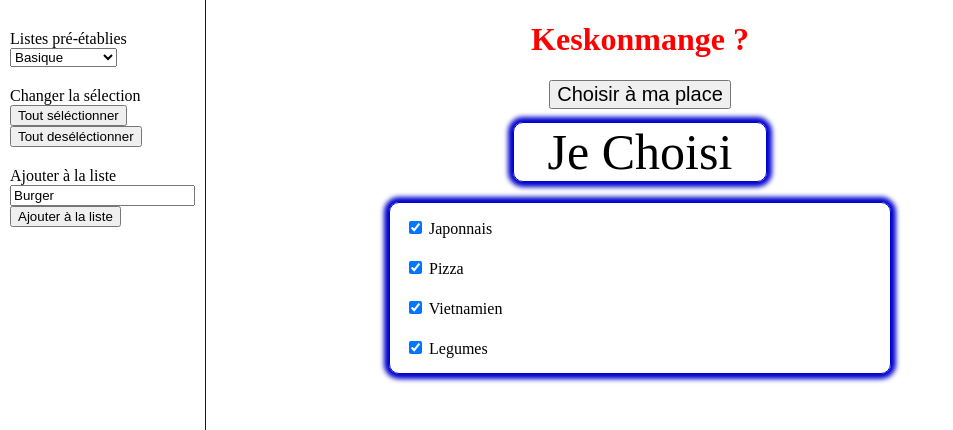
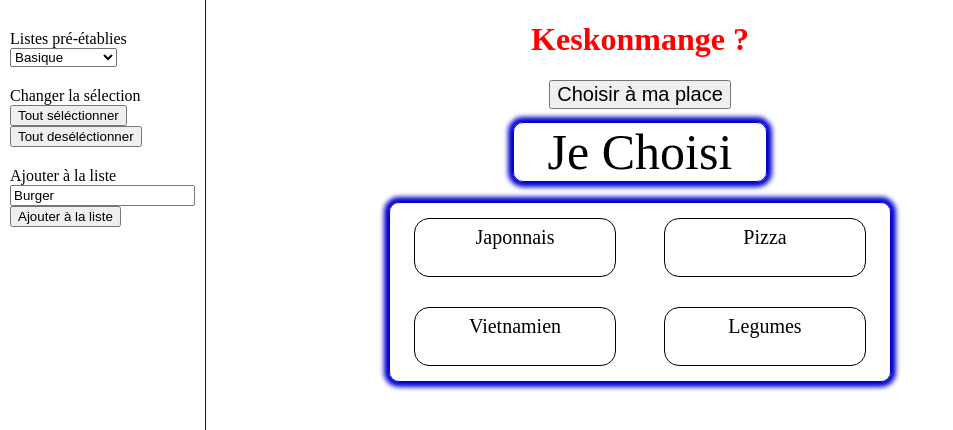
Before and after one commit to AdrienTurmo/keskonmange, an Angular app: page / in a window 1280 px wide. Shown: the top 430 px of the page, without its empty margins (0-953 px from the left). Built offline with nearby package versions, Linux system fonts and the light colour scheme.

Commit message:
changement affichage de la liste bouffe

```diff
--- a/src/app/app.component.html
+++ b/src/app/app.component.html
@@ -12,12 +12,9 @@
     <div class="the-bouffe-list">
       <ul *ngFor="let bouffe of bouffeList">
         <li>
-        <span>
-        <label>
-          <input type="checkbox" [(ngModel)]="bouffe.isWanted">
-          {{bouffe.value}}
-        </label>
-        </span>
+          <span class="the-bouffe-list__item" (click)="toggleWanted(bouffe)">
+            {{bouffe.value}}
+          </span>
         </li>
       </ul>
     </div>
@@ -31,7 +28,7 @@
         </span>
         <label>
           <select [(ngModel)]="selectedList" (ngModelChange)="newSelection()">
-            <option *ngFor="let option of bouffeListOptions" >{{option}}</option>
+            <option *ngFor="let option of bouffeListOptions">{{option}}</option>
           </select>
         </label>
       </div>
--- a/src/app/app.component.scss
+++ b/src/app/app.component.scss
@@ -10,10 +10,6 @@
 
 .bouffe-pannel {
   display: block;
-}
-
-.the-bouffe-list {
-  display: block;
   position: center;
   margin-right:auto;
   margin-left:auto;
@@ -24,14 +20,34 @@
   box-shadow: mediumblue 0 0 5px 5px;
 }
 
+.the-bouffe-list {
+  display: flex;
+  flex-flow: row wrap;
+  align-content: space-around;
+  justify-content: space-around;
+}
+
 .the-bouffe-list ul {
   list-style: none;
   padding: 5px;
   margin: 10px;
 }
 
-.the-bouffe-list li:hover {
-  color: lightseagreen;
+.the-bouffe-list__item {
+  flex: 10 0 1000px;
+  border: solid 1px black;
+  border-radius: 15px;
+  display: block;
+  width: 200px;
+  height: 50px;
+  font-size: 20px;
+  padding-top: 7px;
+  text-align: center;
+}
+
+.the-bouffe-list__item:hover {
+  color: white;
+  background-color: lightseagreen;
 }
 
 .bouffe-navigation {
--- a/src/app/app.component.ts
+++ b/src/app/app.component.ts
@@ -37,4 +37,8 @@ export class AppComponent {
   allRejected() {
     this.bouffeList.forEach(bouffeItem => bouffeItem.isWanted = false);
   }
+
+  toggleWanted(bouffe: BouffeItem) {
+    bouffe.isWanted = !bouffe.isWanted;
+  }
 }
```
